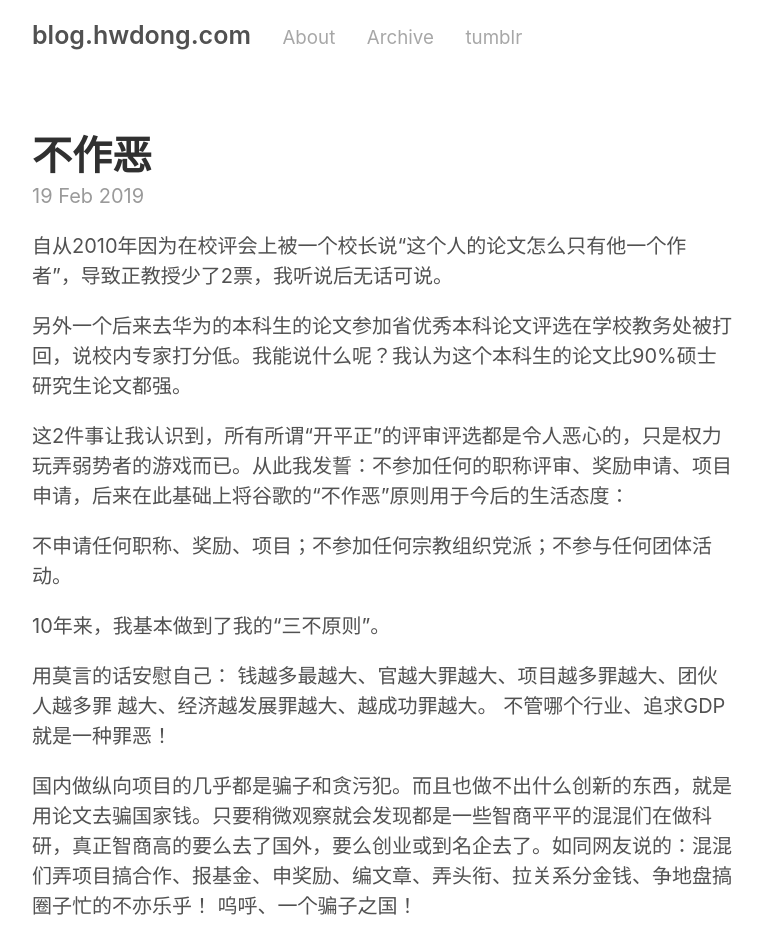
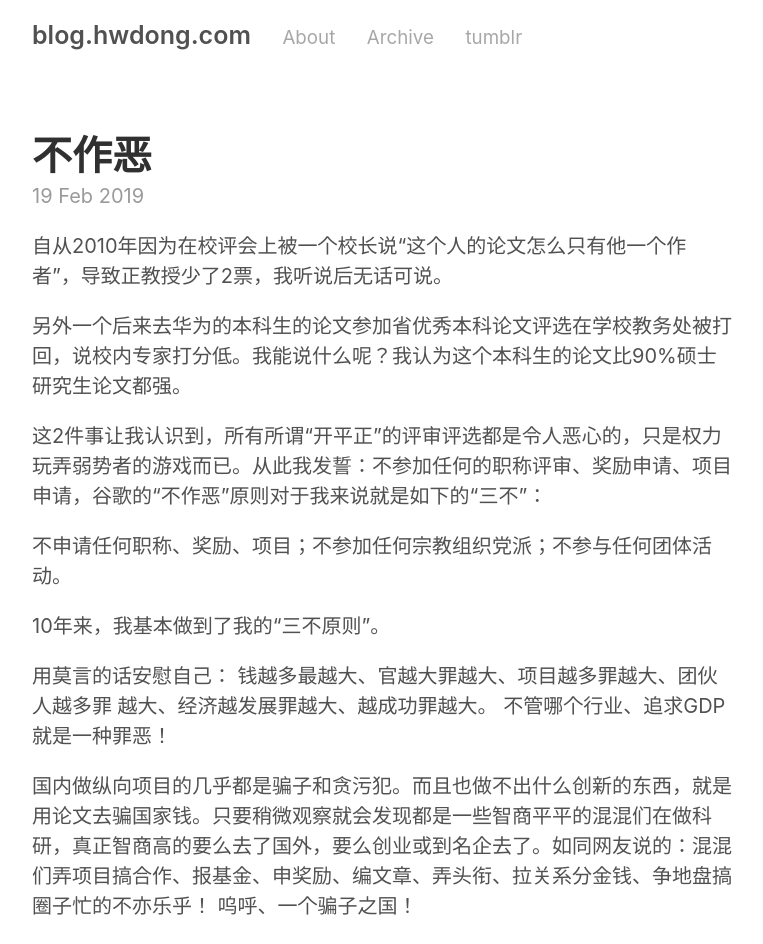
Before and after one commit to hwdong/hwdong-old.github.io, a Jekyll site: the page built from _posts/2019-02-19-不做恶.md, in a window 1280 px wide. Shown: the top 944 px of the page, without its empty margins (258-1021 px from the left). Built offline with Jekyll 4.4.1, drawn with Linux system fonts in a browser that asks for light colours; comment, search, counter and statistics services are not loaded.

Commit message:
Update 2019-02-19-不做恶.md

```diff
--- a/_posts/2019-02-19-不做恶.md
+++ b/_posts/2019-02-19-不做恶.md
@@ -14,7 +14,7 @@ tags:
 
 另外一个后来去华为的本科生的论文参加省优秀本科论文评选在学校教务处被打回，说校内专家打分低。我能说什么呢？我认为这个本科生的论文比90%硕士研究生论文都强。
 
- 这2件事让我认识到，所有所谓“开平正”的评审评选都是令人恶心的，只是权力玩弄弱势者的游戏而已。从此我发誓：不参加任何的职称评审、奖励申请、项目申请，后来在此基础上将谷歌的“不作恶”原则用于今后的生活态度：
+ 这2件事让我认识到，所有所谓“开平正”的评审评选都是令人恶心的，只是权力玩弄弱势者的游戏而已。从此我发誓：不参加任何的职称评审、奖励申请、项目申请，谷歌的“不作恶”原则对于我来说就是如下的“三不”：
 
 不申请任何职称、奖励、项目；不参加任何宗教组织党派；不参与任何团体活动。
 
```
